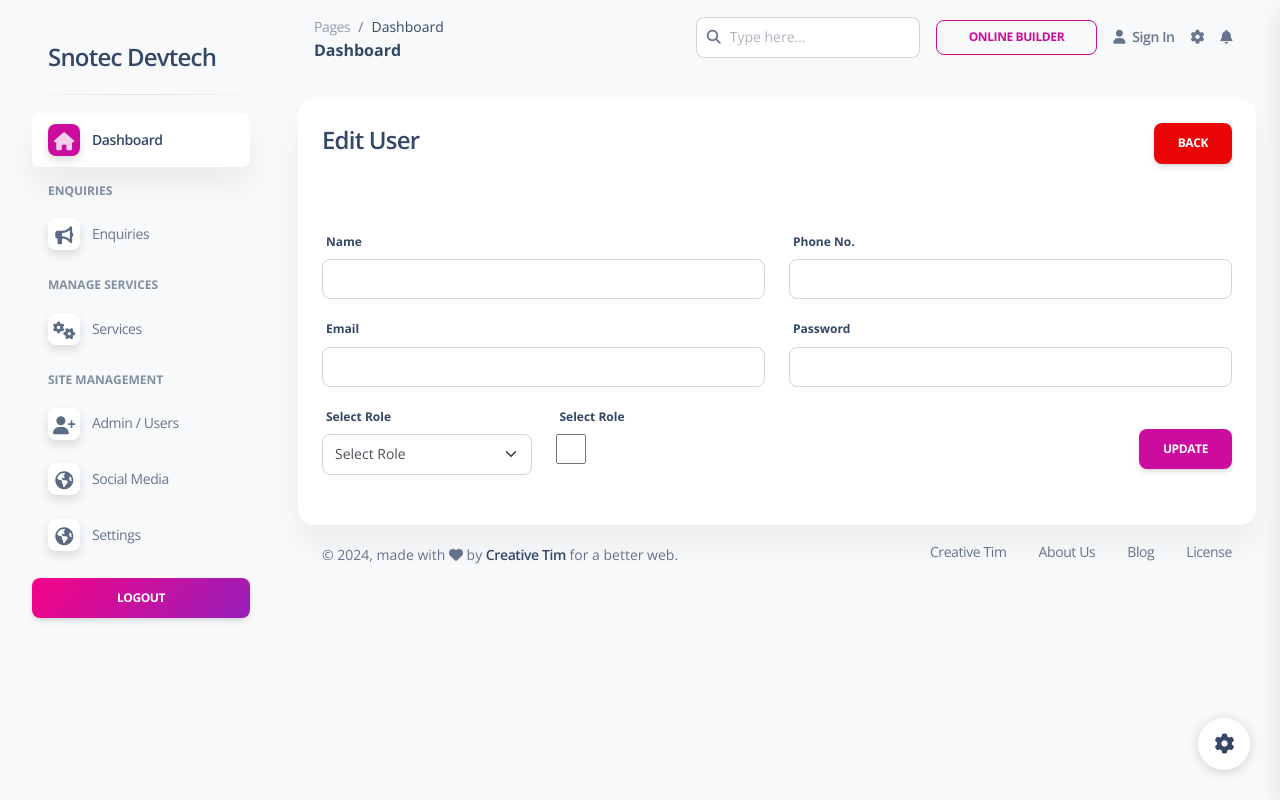
After one commit to Black-Ape/php-admin-panel, a PHP site: page /users-edit.php in a window 1280 px wide. The commit adds this page. Run offline with PHP 8.4, Linux system fonts and the light colour scheme; some libraries are stand-ins or nearby versions.

Commit message:
page ui design view

```diff
--- /dev/null
+++ b/admin/users-edit.php
@@ -0,0 +1,78 @@
+<?php include('includes/header.php'); ?>
+
+    <div class="row">
+        <div class="col-md-12">
+            <div class="card">
+                <div class="card-header">
+                    <h4>
+                        Edit User
+                        <a href="users.php" class="btn btn-danger float-end">Back</a>
+                    </h4>
+                </div>
+                <div class="card-body">
+                    <form action="">
+
+                        <div class="row">
+                            <div class="col-md-6">
+                                <div class="mb-3">
+                                    <label for="name">Name</label>
+                                    <input type="text" class="form-control" name="name">
+                                </div>
+                            </div>
+
+                            <div class="col-md-6">
+                                <div class="mb-3">
+                                    <label for="">Phone No.</label>
+                                    <input type="text" class="form-control" name="phone">
+                                </div>
+                            </div>
+
+                            <div class="col-md-6">
+                                <div class="mb-3">
+                                    <label for="">Email</label>
+                                    <input type="text" class="form-control" name="email">
+                                </div>
+                            </div>
+
+                            <div class="col-md-6">
+                                <div class="mb-3">
+                                    <label for="">Password</label>
+                                    <input type="text" class="form-control" name="password">
+                                </div>
+                            </div>
+
+                            <div class="col-md-3">
+                                <div class="mb-3">
+                                    <label for="">Select Role</label>
+                                        <select name="role" class="form-select">
+                                            <option value="">Select Role</option>
+                                            <option value="admin">Admin</option>
+                                            <option value="user">User</option>
+                                        </select>
+                                </div>
+                            </div>
+
+                            <div class="col-md-3">
+                                <div class="mb-3">
+                                    <label for="">Select Role</label>
+                                    <br>
+                                    <input type="checknox" name="is_ban" style="width:30px;height:30px"/>
+                                </div>
+                            </div>
+
+                            <div class="col-md-6">
+                                <div class="mb-3 text-end">
+                                    <br/>
+                                    <button type="submit" name="updateUSer" class="btn btn-primary">Update</button>
+                                </div>
+                            </div>
+
+                        </div>
+
+                    </form>
+                </div>
+            </div>
+        </div>
+    </div>
+
+<?php include('includes/footer.php');
```
Also changed, not shown: admin/users.php (+24 -1 lines), admin/users-delete.php (added).
